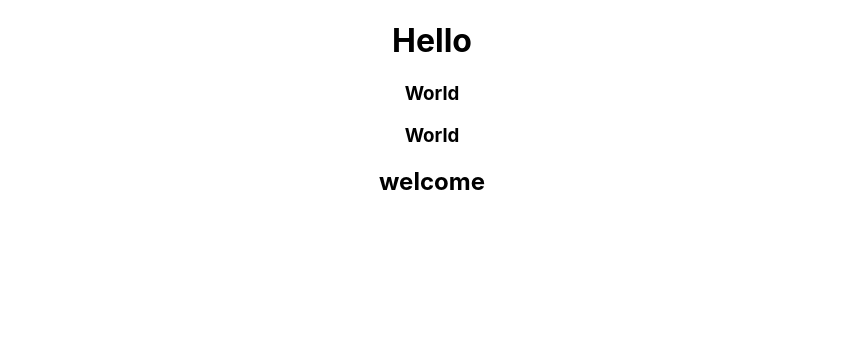
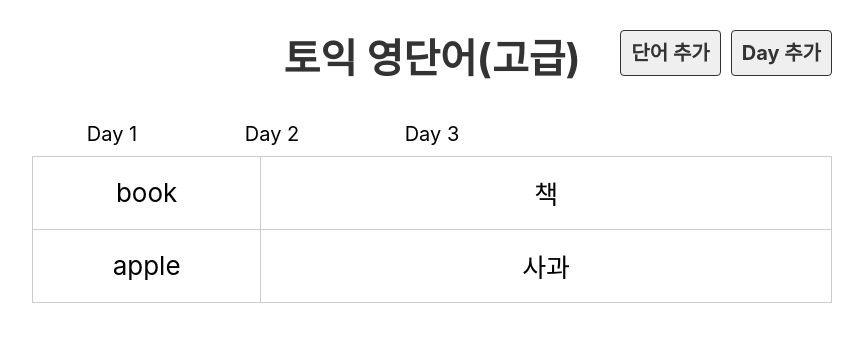
Before and after one commit to 78963l/voca, a React (Create React App) app: page / in a window 1280 px wide. Shown: the top 342 px of the page, without its empty margins (208-1071 px from the left). Built offline with nearby package versions, Linux system fonts and the light colour scheme.

Commit message:
voca 1step

```diff
--- a/src/App.js
+++ b/src/App.js
@@ -1,14 +1,16 @@
-import './App.css';
-import Hello from './component/Hello';
-import Welcome from './component/Welcome';
+import "./App.css";
+import Day from "./component/Day";
+import DayList from "./component/DayList";
+import Header from "./component/Header";
 
 function App() {
-  return (
-  <div className="App">
-    <Hello />
-    <Welcome />
-  </div>
-  )
+    return (
+        <div className="App">
+            <Header />
+            <DayList />
+            <Day />
+        </div>
+    );
 }
 
 export default App;
--- /dev/null
+++ b/src/component/Day.js
@@ -0,0 +1,22 @@
+import dummy from "../db/data.json";
+
+export default function Day() {
+    //dummy.words
+    const day = 1;
+    const wordList = dummy.words.filter(word => word.day === day);
+
+    return (
+        <div>
+            <table>
+                <tbody>
+                    {wordList.map(word => (
+                        <tr key={word.id}>
+                            <td>{word.eng}</td>
+                            <td>{word.kor}</td>
+                        </tr>
+                    ))}
+                </tbody>
+            </table>
+        </div>
+    );
+}
--- /dev/null
+++ b/src/component/DayList.js
@@ -0,0 +1,12 @@
+import dummy from "../db/data.json";
+
+export default function DayList() {
+    console.log(dummy);
+    return (
+        <ul className="list_day">
+            {dummy.days.map(day => (
+                <li key={day.id}>Day {day.day}</li>
+            ))}
+        </ul>
+    );
+}
--- /dev/null
+++ b/src/component/Header.js
@@ -0,0 +1,17 @@
+export default function Header() {
+    return (
+        <div className="header">
+            <h1>
+                <a>토익 영단어(고급)</a>
+            </h1>
+            <div className="menu">
+                <a href="#x" className="link">
+                    단어 추가
+                </a>
+                <a href="#x" className="link">
+                    Day 추가
+                </a>
+            </div>
+        </div>
+    );
+}
--- a/src/component/Hello.js
+++ /dev/null
@@ -1,11 +0,0 @@
-import World from "./World";
-
-export default function Hello() {
-    return (
-    <div>
-        <h1>Hello</h1>
-        <World/>
-        <World/>
-    </div>
-    )
-}
--- a/src/component/Welcome.js
+++ /dev/null
@@ -1,3 +0,0 @@
-export default function welcome(){
-    return <h2>welcome</h2>
-}
--- a/src/component/World.js
+++ /dev/null
@@ -1,3 +0,0 @@
-export default function World(){
-    return <h3>World</h3>
-}
--- a/src/component/stateEx.module.css
+++ /dev/null
@@ -1,5 +0,0 @@
-.box {
-    width: 200px;
-    height: 50px;
-    background-color: blue;
-}
--- /dev/null
+++ b/src/db/data.json
@@ -0,0 +1,51 @@
+{
+    "days": [
+        { "id": 1, "day": 1 },
+        { "id": 2, "day": 2 },
+        { "id": 3, "day": 3 }
+    ],
+    "words": [
+        {
+            "id": 1,
+            "day": 1,
+            "eng": "book",
+            "kor": "책",
+            "isDone": false
+        },
+        {
+            "id": 2,
+            "day": 1,
+            "eng": "apple",
+            "kor": "사과",
+            "isDone": false
+        },
+        {
+            "id": 3,
+            "day": 2,
+            "eng": "car",
+            "kor": "자동차",
+            "isDone": false
+        },
+        {
+            "id": 4,
+            "day": 2,
+            "eng": "pen",
+            "kor": "펜",
+            "isDone": false
+        },
+        {
+            "id": 5,
+            "day": 3,
+            "eng": "school",
+            "kor": "학교",
+            "isDone": false
+        },
+        {
+            "id": 6,
+            "day": 3,
+            "eng": "pencil",
+            "kor": "연필",
+            "isDone": false
+        }
+    ]
+}
--- a/src/index.css
+++ b/src/index.css
@@ -1,13 +1,129 @@
 body {
-  margin: 0;
-  font-family: -apple-system, BlinkMacSystemFont, 'Segoe UI', 'Roboto', 'Oxygen',
-    'Ubuntu', 'Cantarell', 'Fira Sans', 'Droid Sans', 'Helvetica Neue',
-    sans-serif;
-  -webkit-font-smoothing: antialiased;
-  -moz-osx-font-smoothing: grayscale;
+    margin: 0;
+    font-family: -apple-system, BlinkMacSystemFont, "Segoe UI", "Roboto", "Oxygen", "Ubuntu", "Cantarell", "Fira Sans", "Droid Sans", "Helvetica Neue", sans-serif;
+    -webkit-font-smoothing: antialiased;
+    -moz-osx-font-smoothing: grayscale;
+    font-size: 20px;
+}
+
+ol,
+ul {
+    margin: 0;
+    padding: 0;
+    list-style: none;
 }
 
 code {
-  font-family: source-code-pro, Menlo, Monaco, Consolas, 'Courier New',
-    monospace;
+    font-family: source-code-pro, Menlo, Monaco, Consolas, "Courier New", monospace;
 }
+
+a {
+    text-decoration: none;
+    color: #333;
+}
+
+.App {
+    width: 800px;
+    margin: 0 auto;
+}
+
+.header {
+    position: relative;
+}
+
+.header .menu {
+    position: absolute;
+    top: 10px;
+    right: 0;
+}
+
+.header .link {
+    border: 1px solid #333;
+    padding: 10px;
+    margin-left: 10px;
+    background-color: #efefef;
+    font-weight: bold;
+    border-radius: 4px;
+}
+
+.list_day {
+    display: flex;
+    flex-wrap: wrap;
+}
+
+.list_day li {
+    flex: 20% 0 0;
+    box-sizing: border-box;
+    padding: 10px;
+}
+
+.list_day a {
+    display: block;
+    padding: 20px 0;
+    font-weight: bold;
+    color: #fff;
+    text-align: center;
+    border-radius: 10px;
+    background-color: dodgerblue;
+}
+
+table {
+    border-collapse: collapse;
+    width: 100%;
+}
+table td {
+    width: 25%;
+    height: 70px;
+    border: 1px solid #ccc;
+    text-align: center;
+    font-size: 26px;
+}
+
+table td:first-child {
+    width: 10%;
+}
+
+.off td {
+    background: #eee;
+    color: #ccc;
+}
+
+.btn_del {
+    margin-left: 10px;
+    color: #fff;
+    background-color: firebrick;
+}
+
+button {
+    padding: 10px;
+    font-weight: bold;
+    font-size: 18px;
+    cursor: pointer;
+    border: 0 none;
+    border-radius: 6px;
+    padding: 10px 20px;
+    color: #fff;
+    background-color: dodgerblue;
+}
+
+.input_area {
+    margin-bottom: 10px;
+}
+
+.input_area label {
+    display: block;
+    margin-bottom: 10px;
+}
+
+.input_area input {
+    width: 400px;
+    height: 40px;
+    font-size: 20px;
+    padding: 0 10px;
+}
+
+.input_area select {
+    width: 400px;
+    height: 40px;
+    font-size: 20px;
+}
```
Also changed, not shown: src/component/stateEx.js (deleted, +0 -16 lines), 1 other file (tests, documents, lock files or other folders).
